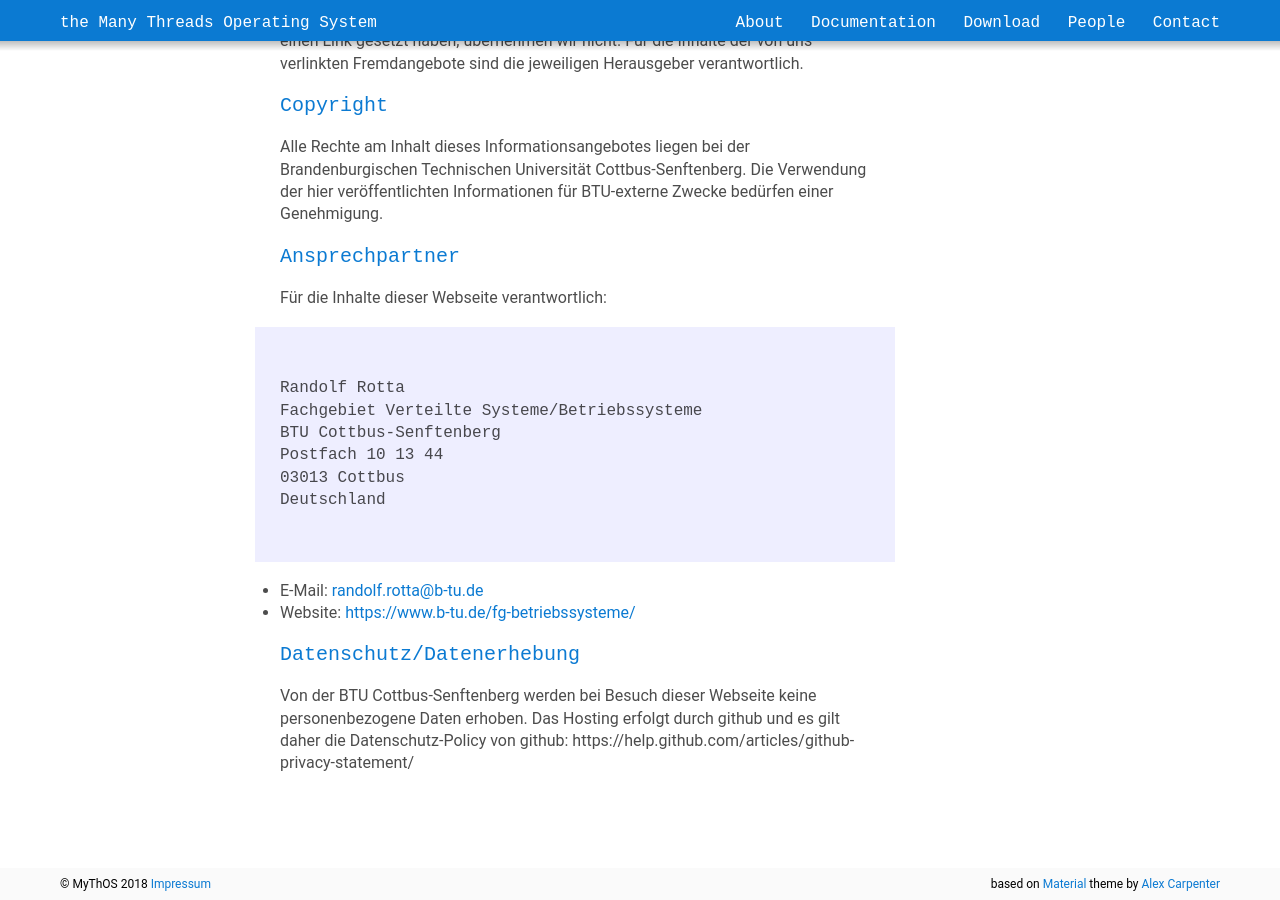
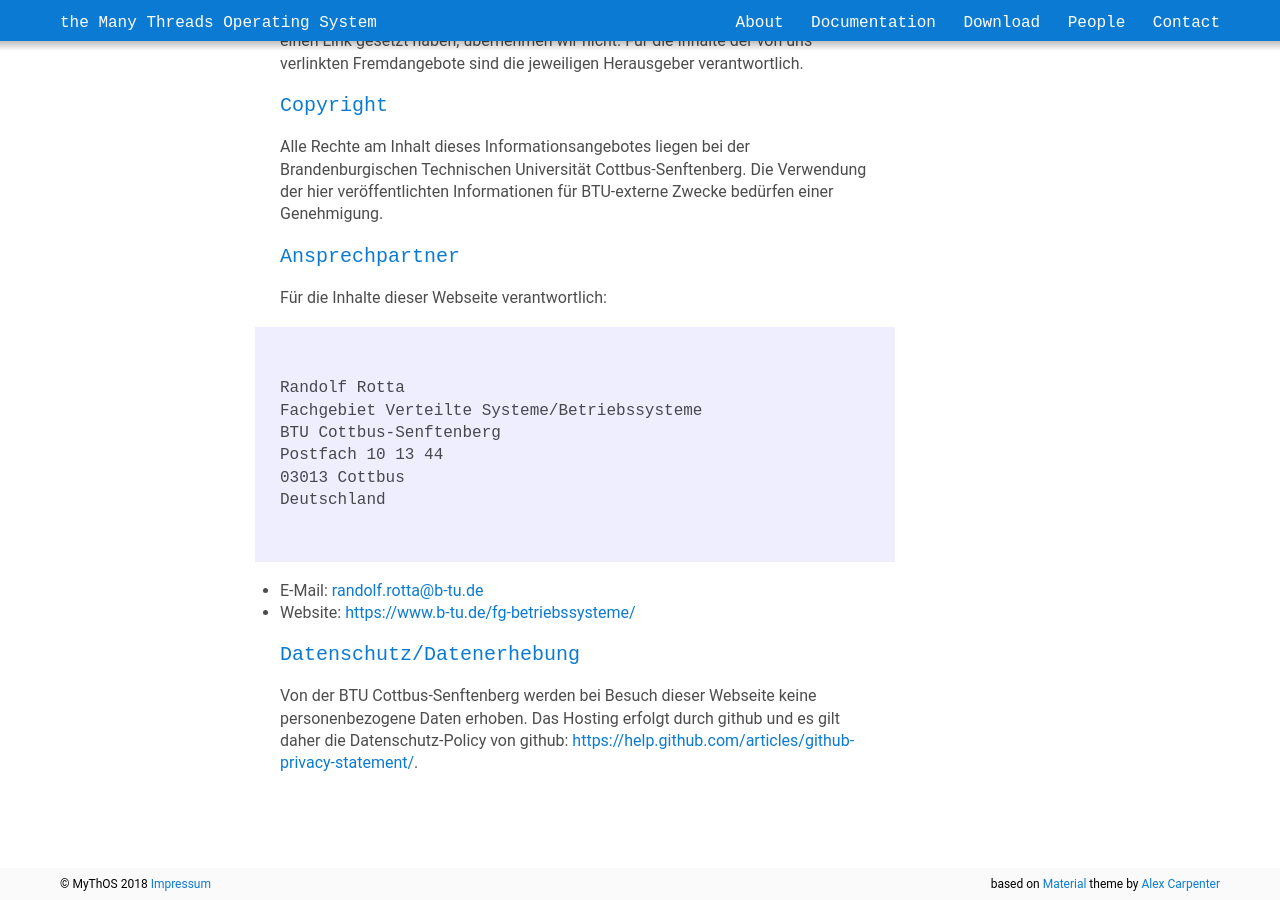
Before and after one commit to ManyThreads/mythos, a Jekyll site: the page built from _pages/impressum.md, in a window 1280 px wide and 900 px high, scrolled down 716 px. Built offline with Jekyll 4.4.1, drawn with Linux system fonts in a browser that asks for light colours.

```diff
--- a/_pages/impressum.md
+++ b/_pages/impressum.md
@@ -35,4 +35,4 @@ Für die Inhalte dieser Webseite verantwortlich:
 
 ### Datenschutz/Datenerhebung
 
-Von der BTU Cottbus-Senftenberg werden bei Besuch dieser Webseite keine personenbezogene Daten erhoben. Das Hosting erfolgt durch github und es gilt daher die Datenschutz-Policy von github: https://help.github.com/articles/github-privacy-statement/
+Von der BTU Cottbus-Senftenberg werden bei Besuch dieser Webseite keine personenbezogene Daten erhoben. Das Hosting erfolgt durch github und es gilt daher die Datenschutz-Policy von github: <https://help.github.com/articles/github-privacy-statement/>.
```
